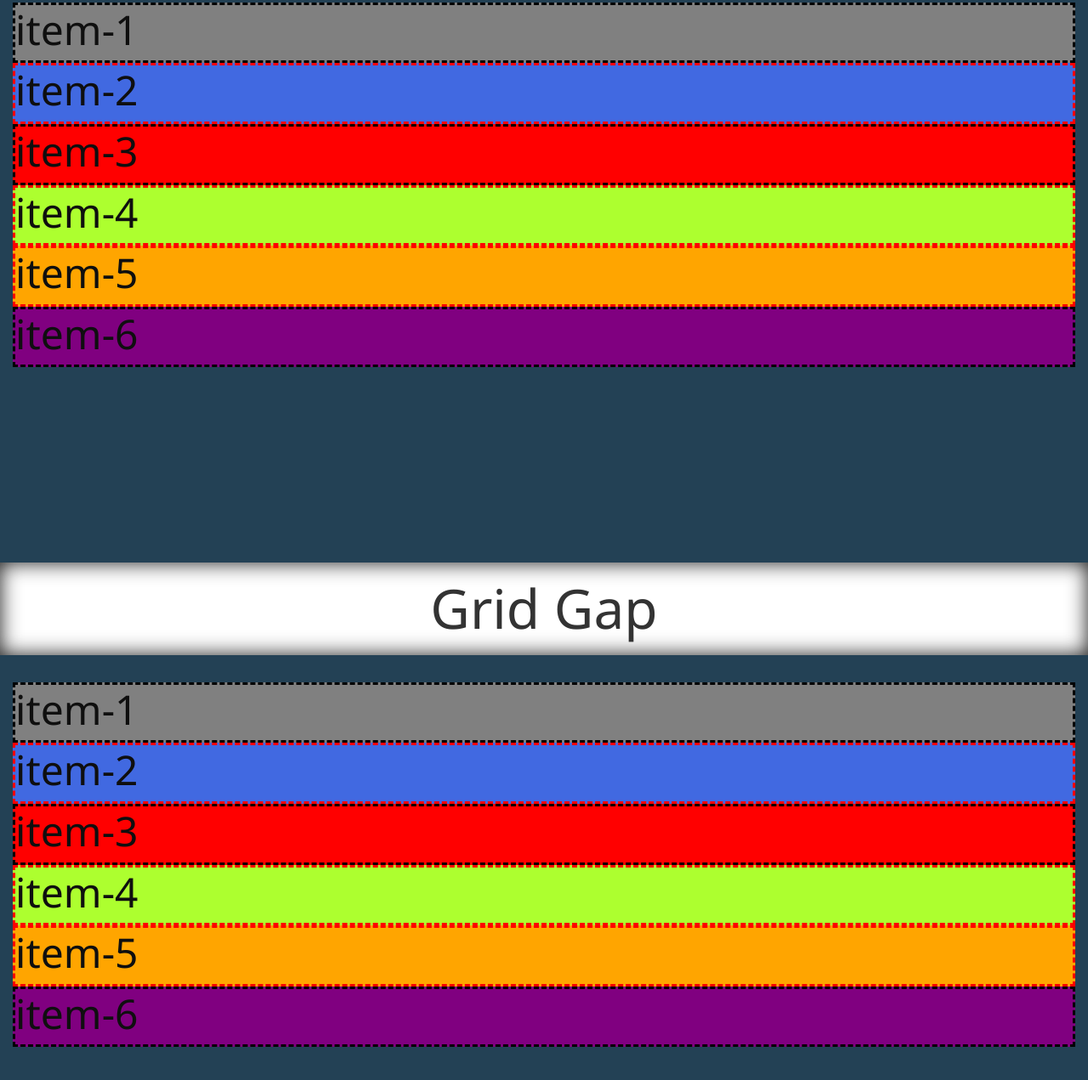
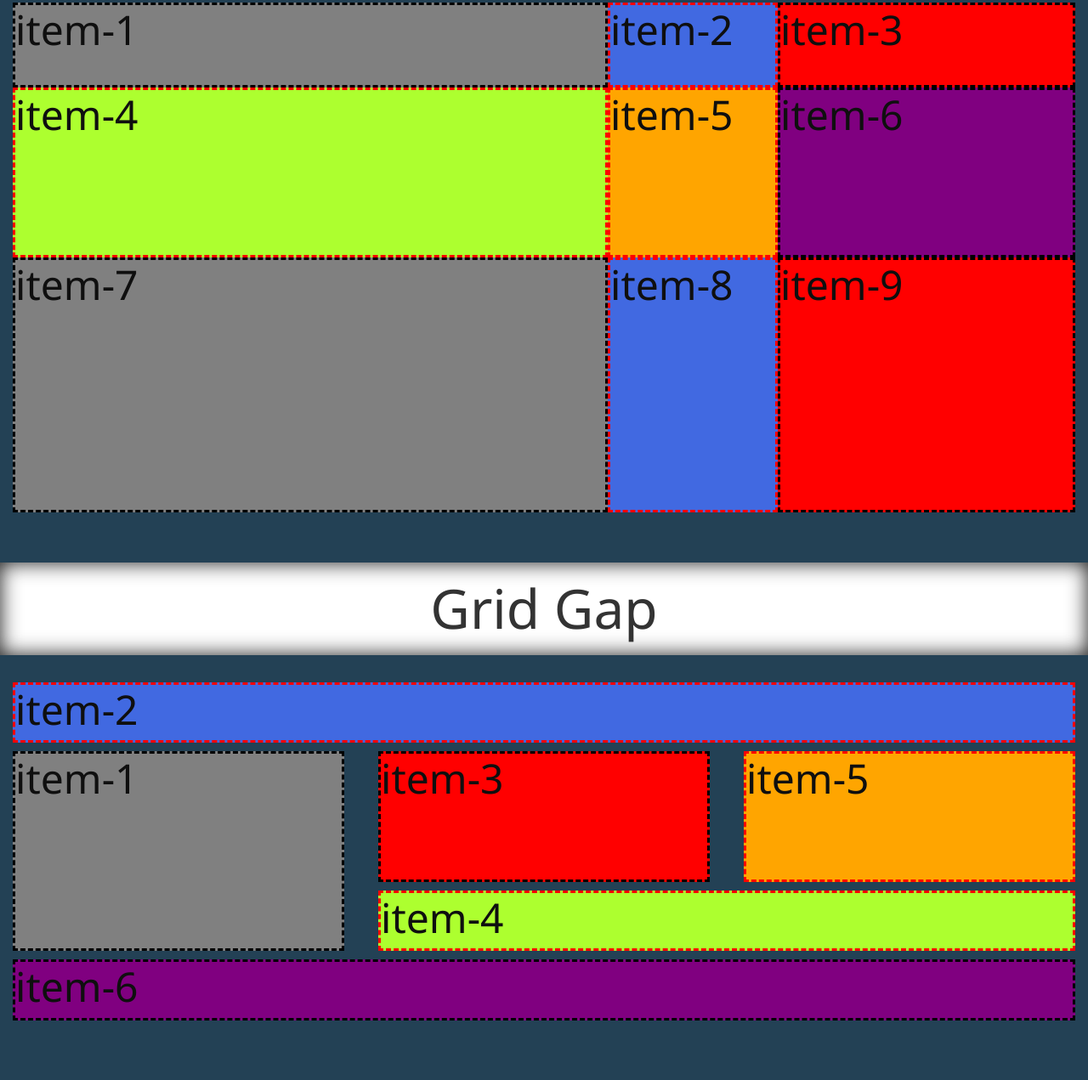
Before and after one commit to MAST1999/CSS-Grid-Practice, a plain HTML site: page index.html in a window 1280 px wide. Shown: the part 3338-4609 px from the top of the page at 85% size. Drawn offline with nearby package versions, Linux system fonts and the light colour scheme.

Commit message:
Grid template areas, Grid template and Grid gap added

```diff
--- a/index.html
+++ b/index.html
@@ -154,6 +154,9 @@
         <div class="grid item-4"><h2 class="sub-item">item-4</h2></div>
         <div class="grid item-5"><h2 class="sub-item">item-5</h2></div>
         <div class="grid item-6"><h2 class="sub-item">item-6</h2></div>
+        <div class="grid item-7"><h2 class="sub-item">item-7</h2></div>
+        <div class="grid item-8"><h2 class="sub-item">item-8</h2></div>
+        <div class="grid item-9"><h2 class="sub-item">item-9</h2></div>
       </div>
     </section>
     <!-- -------------------- -->
--- a/style.css
+++ b/style.css
@@ -1,7 +1,7 @@
 * {
   margin: 0;
   padding: 0;
-  font-family: 'Segoe UI', Tahoma, Geneva, Verdana, sans-serif;
+  font-family: "Segoe UI", Tahoma, Geneva, Verdana, sans-serif;
   scroll-behavior: smooth;
 }
 
@@ -78,6 +78,18 @@ span {
   max-width: 100%;
   display: grid;
 }
+.grid.item-7 {
+  background-color: gray;
+  border: dashed 3px black;
+}
+.grid.item-8 {
+  background-color: royalblue;
+  border: dashed 3px red;
+}
+.grid.item-9 {
+  background-color: red;
+  border: dashed 3px black;
+}
 
 /* --------------------- */
 .container h2 {
@@ -128,3 +140,86 @@ span {
 (Grid Items) */
 
 /* ---------------------- */
+
+/* Grid Template Areas */
+.grid-template-areas {
+  display: grid;
+  grid-template-columns: 1fr 1fr 1fr 1fr;
+  grid-template-rows: repeat(4, 1fr);
+  grid-template-areas:
+    "nav nav nav nav"
+    "sidebar header header header"
+    "sidebar main main main"
+    "sidebar content content content"
+    "footer footer footer footer";
+}
+.grid-template-areas .item-1 {
+  grid-area: nav;
+}
+.grid-template-areas .item-2 {
+  grid-area: header;
+}
+.grid-template-areas .item-3 {
+  grid-area: sidebar;
+}
+.grid-template-areas .item-4 {
+  grid-area: main;
+}
+.grid-template-areas .item-5 {
+  grid-area: content;
+}
+.grid-template-areas .item-6 {
+  grid-area: footer;
+}
+/* ------------------------------------------------ */
+
+/* Grid Template */
+.grid-template {
+  display: grid;
+  /* grid-template: "h h h" 100px "f f f" 200px / auto 150px auto; */
+  /* grid-template: "h h" 100px
+  "m m" 200px
+  "f f" 300px
+  / auto 200px; */
+  grid-template:
+    "h h h" 100px
+    "m m m" 200px
+    "f f f" 300px
+    / auto 200px 350px;
+}
+/* ------------------------------------------------ */
+
+/* Grid Gap */
+.grid-gap {
+  display: grid;
+  grid-template-columns: 1fr 1fr 1fr;
+  grid-template-rows: repeat(4, 1fr) 0.5fr;
+  grid-template-areas:
+    "header header header"
+    "nav content sidebar"
+    "nav content sidebar"
+    "nav main main"
+    "footer footer footer";
+  /* column-gap: 50px;
+  row-gap: 10px; */
+  gap: 10px 40px;
+}
+
+.grid-gap .item-1 {
+  grid-area: nav;
+}
+.grid-gap .item-2 {
+  grid-area: header;
+}
+.grid-gap .item-3 {
+  grid-area: content;
+}
+.grid-gap .item-4 {
+  grid-area: main;
+}
+.grid-gap .item-5 {
+  grid-area: sidebar;
+}
+.grid-gap .item-6 {
+  grid-area: footer;
+}
```
Also changed, not shown: 1 other file.
